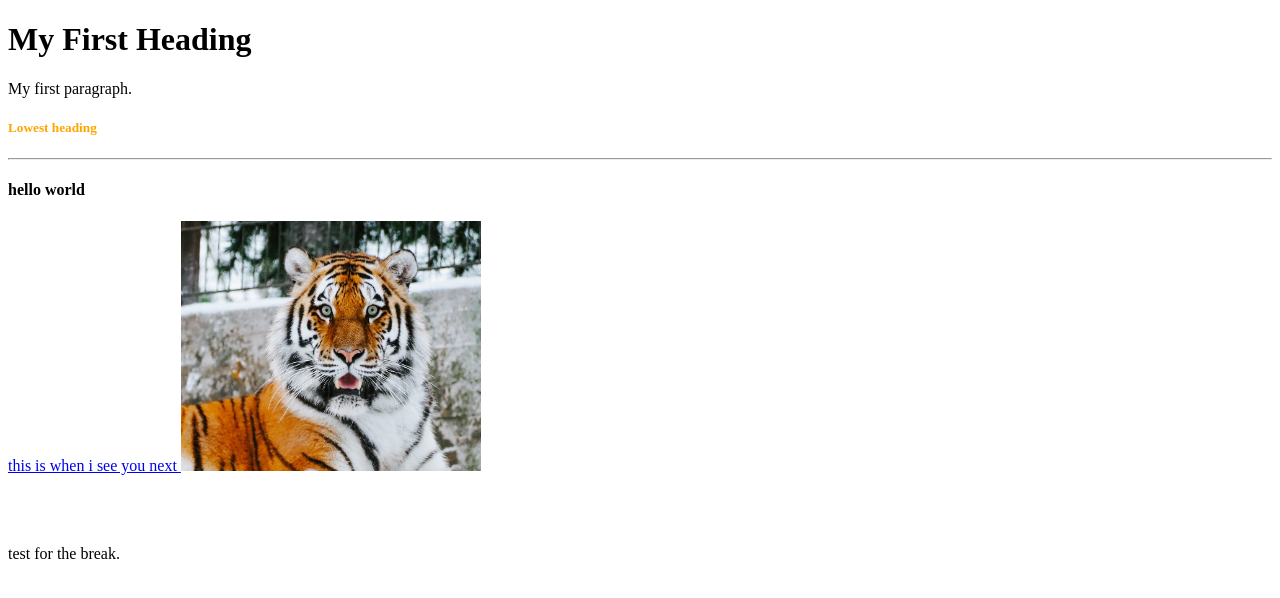
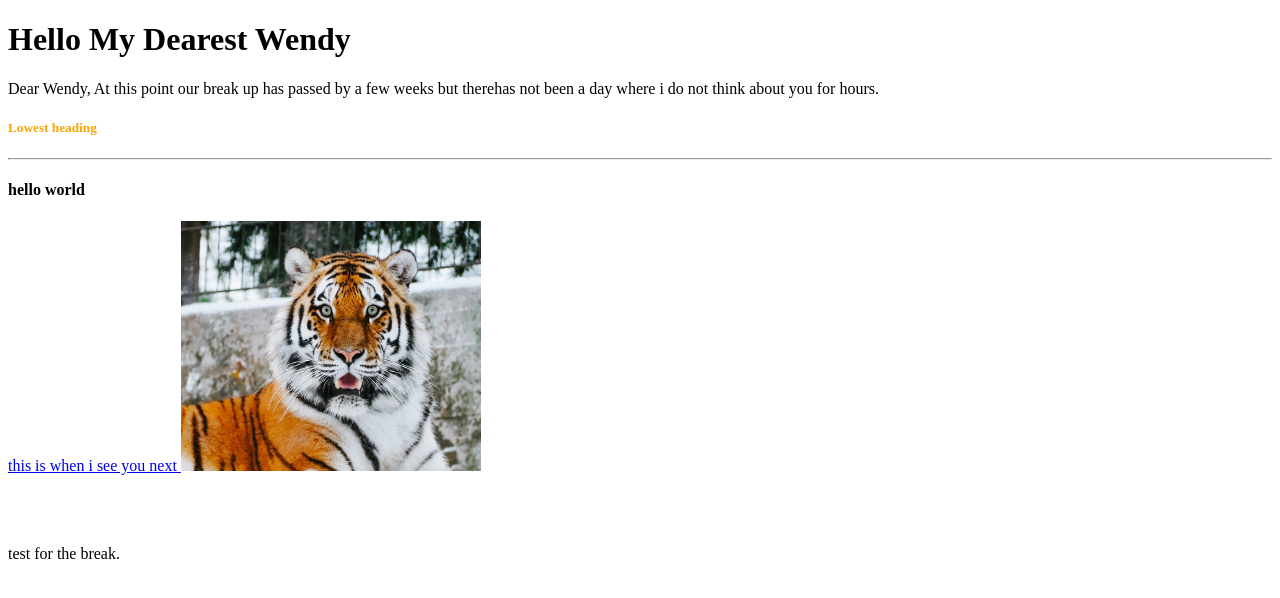
Before and after one commit to Johnodrian/johnodrian.github.io, a plain HTML site: page index.htm in a window 1280 px wide. Drawn offline with Linux system fonts and the light colour scheme.

Commit message:
change 2

```diff
--- a/index.html.htm
+++ b/index.htm
@@ -2,9 +2,10 @@
 <html>
 <body>
 
-<h1> My First Heading</h1>
+<h1> Hello My Dearest Wendy</h1>
 
-<p>My first paragraph.</p>
+<p>Dear Wendy,
+At this point our break up has passed by a few weeks but therehas not been a day where i do not think about you for hours. </p>
 
 <h5 style="color:orange;"> Lowest heading</h1>
 <hr>
```
